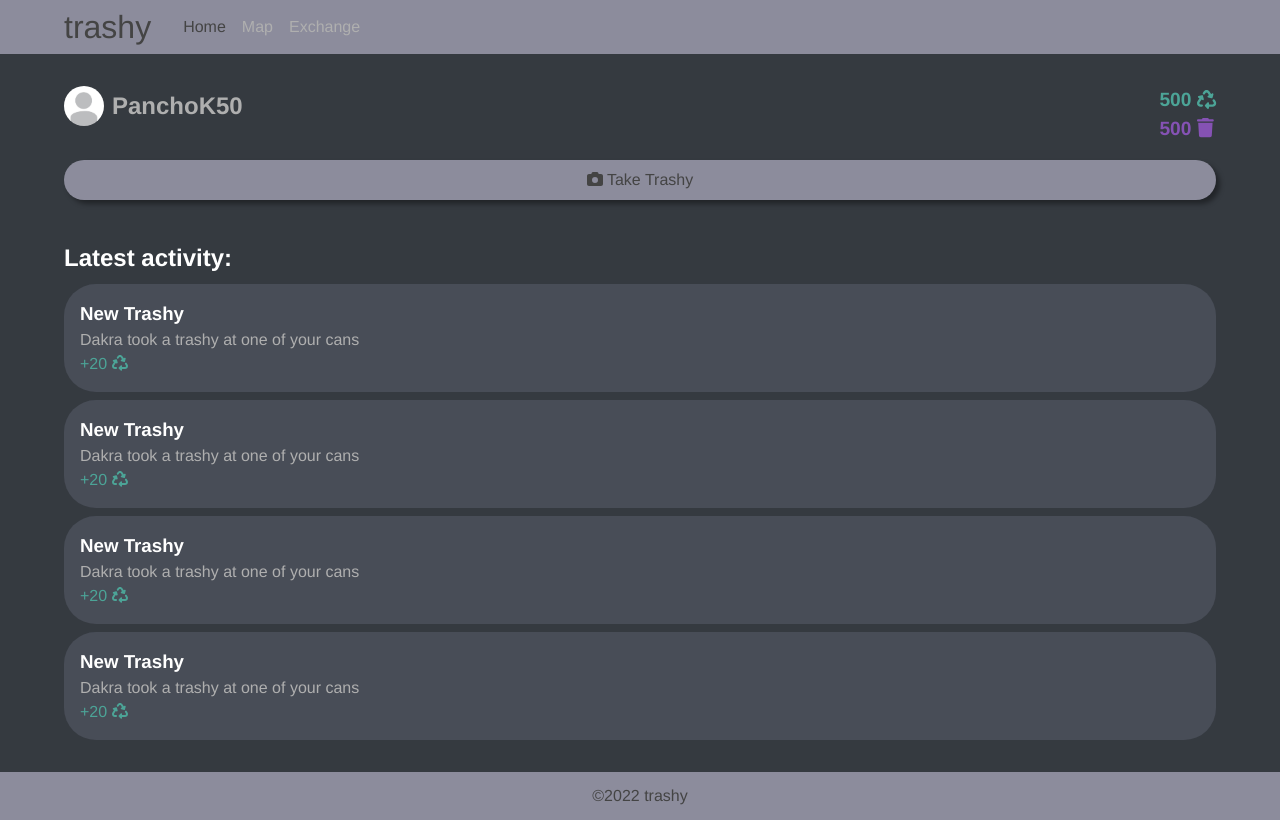
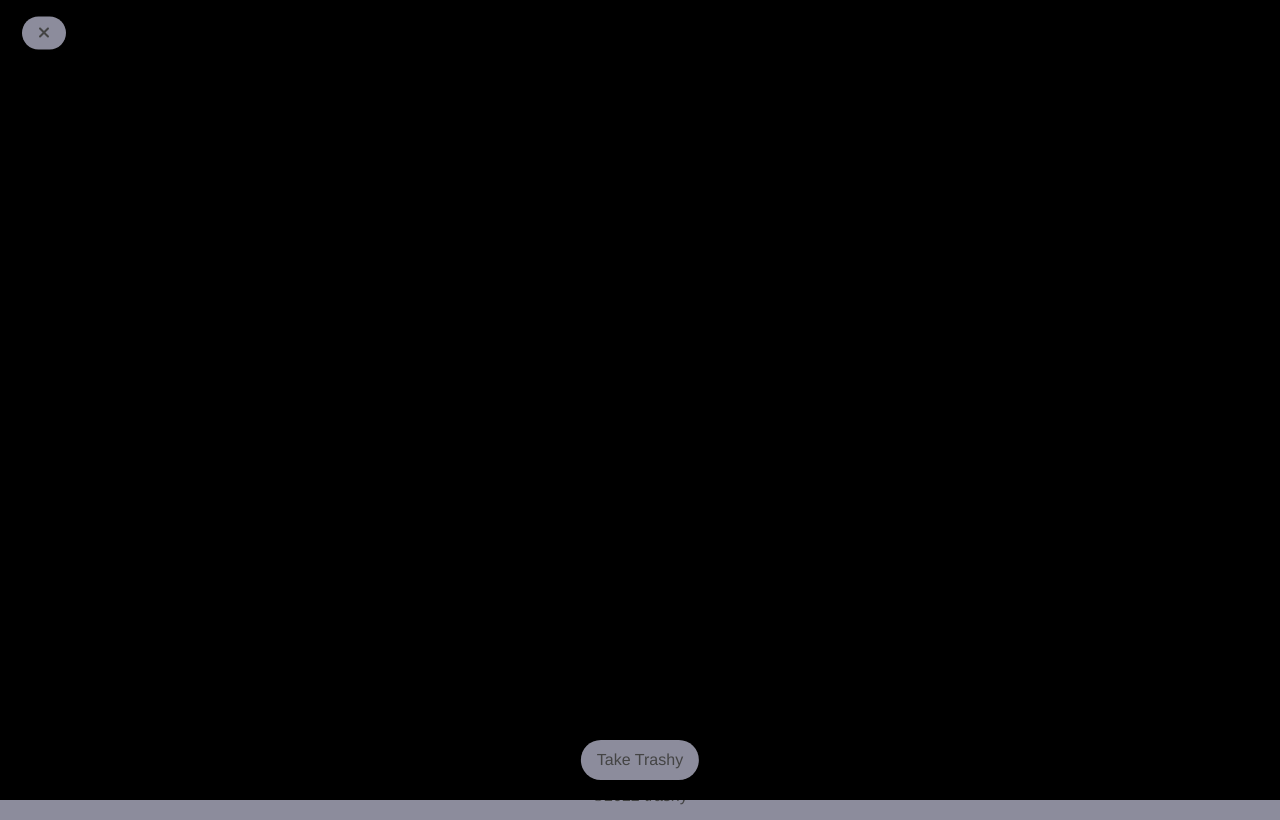
Before and after one commit to davidk09/trashy, a Vue app in the folder webclient/: page / in a window 1280 px wide. Both pictures are taken after a click on the button "Take Trashy". Built offline with nearby package versions, Linux system fonts and the light colour scheme; no server answers.

Commit message:
added camera feature

```diff
--- /dev/null
+++ b/webclient/src/components/CameraScreen.vue
@@ -0,0 +1,102 @@
+<template>
+  <div
+    v-show="show"
+    style="
+      position: fixed;
+      top: 0;
+      bottom: 0;
+      left: 0;
+      right: 0;
+      z-index: 2000;
+      background-color: black;
+    "
+  >
+    <video
+      autoplay
+      style="width: 100%; height: 100%; object-fit: cover"
+      ref="videoPreview"
+    ></video>
+    <button
+      class="button"
+      style="
+        position: absolute;
+        bottom: 0;
+        left: 50%;
+        transform: translate(-50%, -50%);
+      "
+      @click="takePicture"
+    >
+      Take Trashy
+    </button>
+    <button
+      class="button"
+      style="
+        position: absolute;
+        top: 0;
+        left: 0;
+        transform: translate(50%, 50%);
+        line-height: 1;
+      "
+      @click="close"
+    >
+      <font-awesome-icon icon="xmark" />
+    </button>
+    <canvas ref="canvas"></canvas>
+    <a ref="tempLink"></a>
+  </div>
+</template>
+
+<script setup lang="ts">
+import { ref } from "vue";
+import { FontAwesomeIcon } from "@fortawesome/vue-fontawesome";
+
+const show = ref(false);
+const videoPreview = ref<HTMLVideoElement>();
+const canvas = ref<HTMLCanvasElement>();
+const tempLink = ref<HTMLAnchorElement>();
+
+let mediaStream: MediaStream;
+
+function open() {
+  if (!navigator.mediaDevices.getUserMedia) return;
+  setupVideoPreview();
+  show.value = true;
+}
+
+function close() {
+  if (!show.value || !videoPreview.value) return;
+  show.value = false;
+  videoPreview.value.srcObject = null;
+  mediaStream.getTracks().forEach((track) => track.stop());
+}
+
+function setupVideoPreview() {
+  navigator.mediaDevices
+    .getUserMedia({ video: true })
+    .then((stream) => {
+      if (!videoPreview.value) return;
+      videoPreview.value.srcObject = stream;
+      mediaStream = stream;
+    })
+    .catch(console.log);
+}
+
+function takePicture() {
+  if (!videoPreview.value || !canvas.value || !tempLink.value) return;
+
+  const width = videoPreview.value.videoWidth;
+  const height = videoPreview.value.videoHeight;
+  const ctx = canvas.value.getContext("2d");
+
+  if (!ctx) return;
+
+  canvas.value.width = width;
+  canvas.value.height = height;
+  ctx.drawImage(videoPreview.value, 0, 0, width, height);
+
+  let imgURL = canvas.value.toDataURL();
+  // window.open(imgURL);
+}
+
+defineExpose({ open: open, close: close });
+</script>
--- a/webclient/src/views/HomeView.vue
+++ b/webclient/src/views/HomeView.vue
@@ -5,6 +5,7 @@
     >
       <div class="flex" style="align-items: center">
         <img
+          alt="Profile Picture"
           style="
             width: 2.5rem;
             height: 2.5rem;
@@ -24,7 +25,11 @@
         </h2>
       </div>
     </div>
-    <button class="button" style="width: 100%; margin-top: 1rem">
+    <button
+      class="button"
+      style="width: 100%; margin-top: 1rem"
+      @click="cameraScreen?.open()"
+    >
       <font-awesome-icon icon="camera" /> Take Trashy
     </button>
     <h2 style="margin-top: 2.5rem">Latest activity:</h2>
@@ -34,12 +39,12 @@
       <p style="color: #4ca497">+20 <font-awesome-icon icon="recycle" /></p>
     </div>
   </div>
+  <camera-screen ref="cameraScreen" />
 </template>
 
-<script setup lang="ts"></script>
-<script>
-import { FontAwesomeIcon } from "@fortawesome/vue-fontawesome";
-export default {
-  components: { FontAwesomeIcon },
-};
+<script setup lang="ts">
+import CameraScreen from "@/components/CameraScreen.vue";
+import { ref } from "vue";
+
+const cameraScreen = ref<typeof CameraScreen>();
 </script>
```
